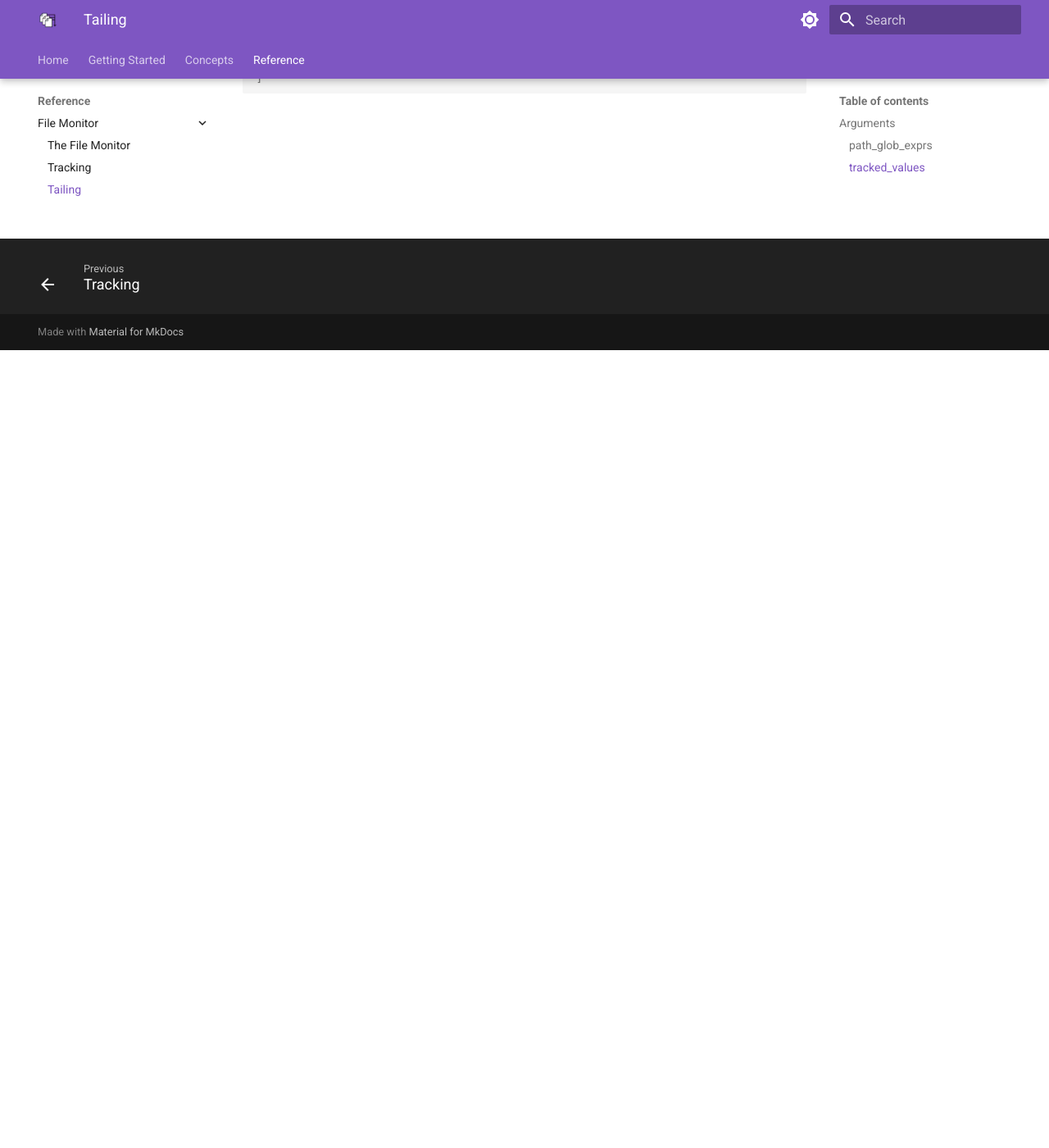
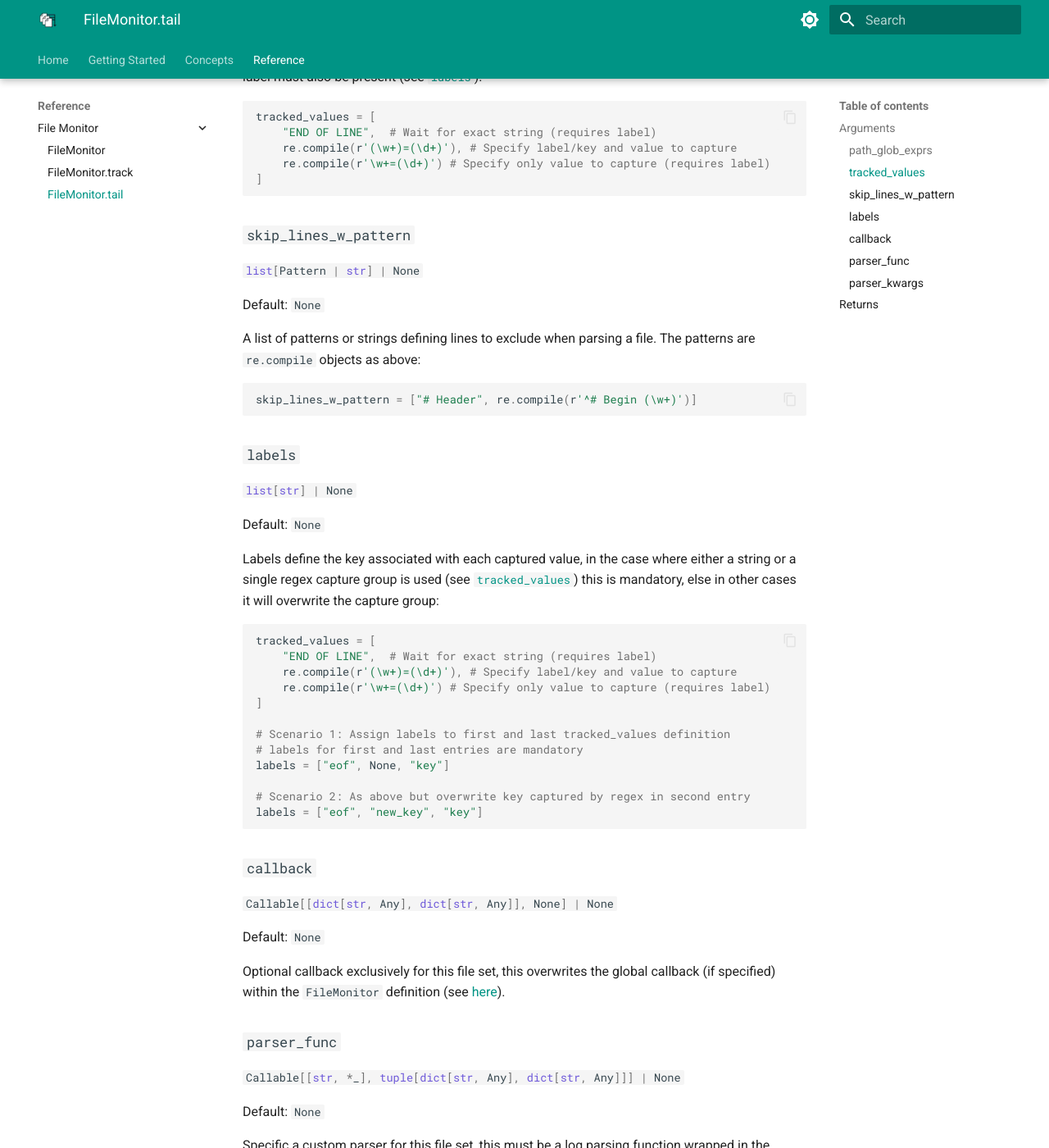
Before and after one commit to ukaea/multiparser, an MkDocs documentation site: the page built from docs/tailing.md, in a window 1280 px wide and 1400 px high, scrolled down 973 px. Shown: the whole window at 82% size. Built offline with MkDocs 1.6.1 and Material for MkDocs 9.7.7, drawn with Linux system fonts in a browser that asks for light colours; the version menu is left out; some of the changed text lies outside the part shown.

Commit message:
Finished first docs draft

````diff
--- a/.gitlab-ci.yml
+++ b/.gitlab-ci.yml
@@ -87,8 +87,10 @@ pages:
   stage: pages
   only:
     - main
+  <<: *setup_unit
   dependencies: ["pylint", "Unit Tests"]
   script:
+    - poetry run mkdocs build -d public
     - mkdir -p public/files/media/
     - mkdir -p public/files/logs/
     - mv htmlcov/* public/
--- a/docs/tailing.md
+++ b/docs/tailing.md
@@ -1,4 +1,4 @@
-# Tailing
+# `FileMonitor.tail`
 
 The `FileMonitor` method `tail` is used to monitor _appended_ changes to files, that is content which has been added to the file incrementally, for example log files containing the `stdout` of a given process.
 
@@ -16,10 +16,14 @@ monitor.tail(
 ## Arguments
 
 ### `path_glob_exprs`
+`#!python list[str] | str`
 
 Either a single globular expression string or a list of such strings defining files to be monitored by this tail, can be an explicit string if only one file is required.
 
 ### `tracked_values`
+`#!python list[str | Pattern] | str | Pattern | None`
+
+Default: `None`
 
 Either a single string or regular expression, or a list of a combination of either defining values to be recorded. In general a regular expression applies here as it provides a pattern for recording, a string may be used if waiting for the appearance of a statement explicitly. Regular expressions must be `re.compile` objects.
 
@@ -32,3 +36,62 @@ tracked_values = [
     re.compile(r'\w+=(\d+)') # Specify only value to capture (requires label)
 ]
 ```
+
+### `skip_lines_w_pattern`
+`#!python list[Pattern | str] | None`
+
+Default: `None`
+
+A list of patterns or strings defining lines to exclude when parsing a file. The patterns are `re.compile` objects as above:
+
+```python
+skip_lines_w_pattern = ["# Header", re.compile(r'^# Begin (\w+)')]
+```
+
+### `labels`
+`#!python list[str] | None`
+
+Default: `None`
+
+Labels define the key associated with each captured value, in the case where either a string or a single regex capture group is used (see [`tracked_values`](#tracked-values)) this is mandatory, else in other cases it will overwrite the capture group:
+
+```python
+tracked_values = [
+    "END OF LINE",  # Wait for exact string (requires label)
+    re.compile(r'(\w+)=(\d+)'), # Specify label/key and value to capture
+    re.compile(r'\w+=(\d+)') # Specify only value to capture (requires label)
+]
+
+# Scenario 1: Assign labels to first and last tracked_values definition
+# labels for first and last entries are mandatory
+labels = ["eof", None, "key"]
+
+# Scenario 2: As above but overwrite key captured by regex in second entry
+labels = ["eof", "new_key", "key"]
+```
+
+### `callback`
+`#!python Callable[[dict[str, Any], dict[str, Any]], None] | None`
+
+Default: `None`
+
+Optional callback exclusively for this file set, this overwrites the global callback (if specified) within the `FileMonitor` definition (see [here](./file_monitor.md#per-thread-callback)).
+
+
+### `parser_func`
+`#!python Callable[[str, *_], tuple[dict[str, Any], dict[str, Any]]] | None`
+
+Default: `None`
+
+Specific a custom parser for this file set, this must be a log parsing function wrapped in the `multiparser.parsing.tail.log_parser` decorator, for more information see [here](./custom_parsers.md#log-parsers).
+
+### `parser_kwargs`
+`#!python dict[str, Any] | None`
+
+Default: `None`
+
+Keyword arguments to pass to the function defined above, useful if you want to specify near-identical parsing of multiple file sets with slight customisation.
+
+## Returns
+
+`#!python None`
--- a/mkdocs.yaml
+++ b/mkdocs.yaml
@@ -45,8 +45,8 @@ nav:
   - Reference:
     - File Monitor:
       - file_monitor.md
-      - Tracking: tracking.md
-      - Tailing: tailing.md
+      - tracking.md
+      - tailing.md
 plugins:
   - search
   - mkdocstrings:
@@ -91,7 +91,7 @@ theme:
   palette:
     # Palette toggle for light mode
     - scheme: default
-      primary: deep purple
+      primary: teal
       toggle:
         icon: material/brightness-7
         name: Switch to dark mode
````
Also changed, not shown: docs/file_monitor.md (+41 -5 lines), docs/tracking.md (+73 -0 lines).
